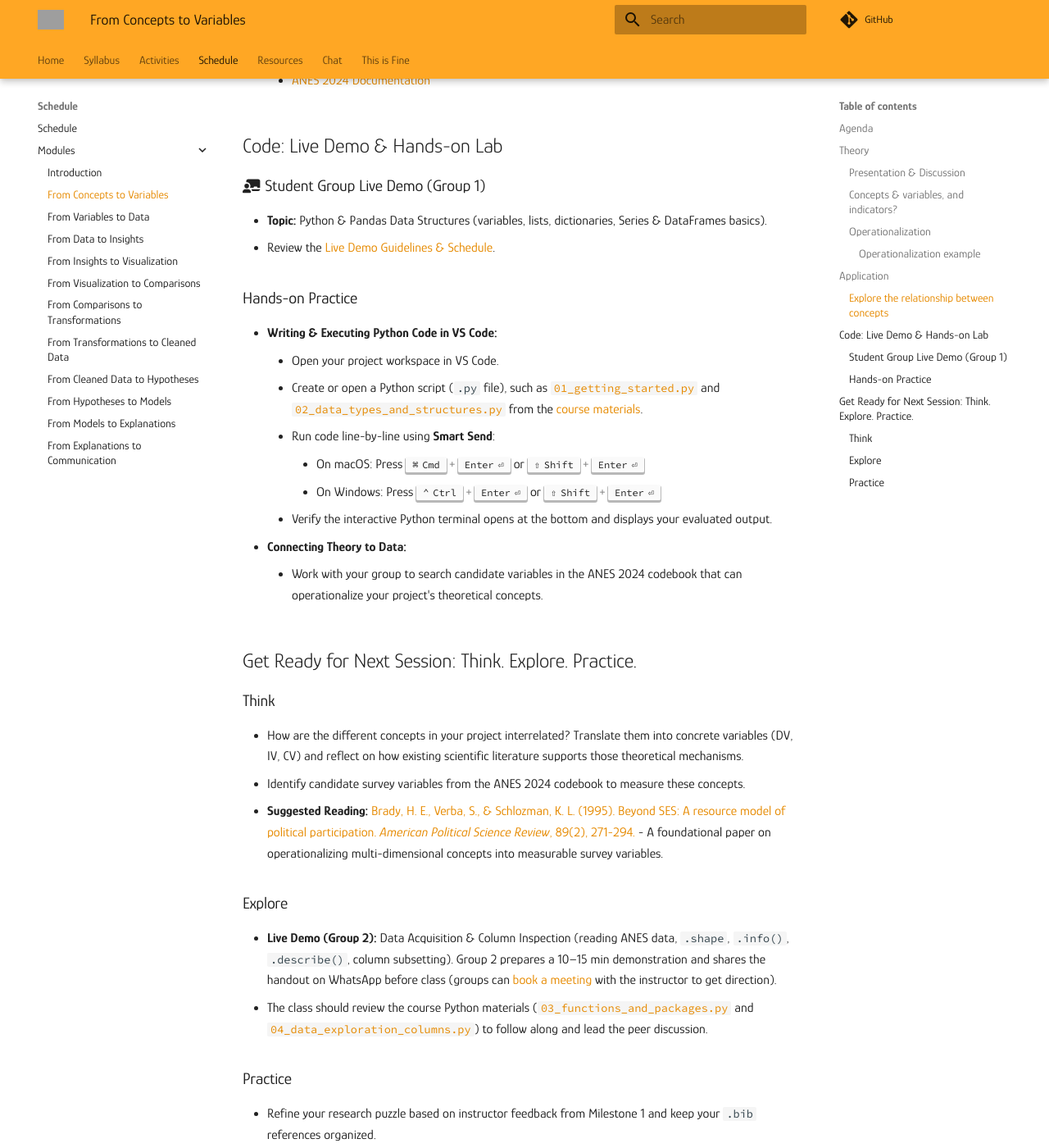
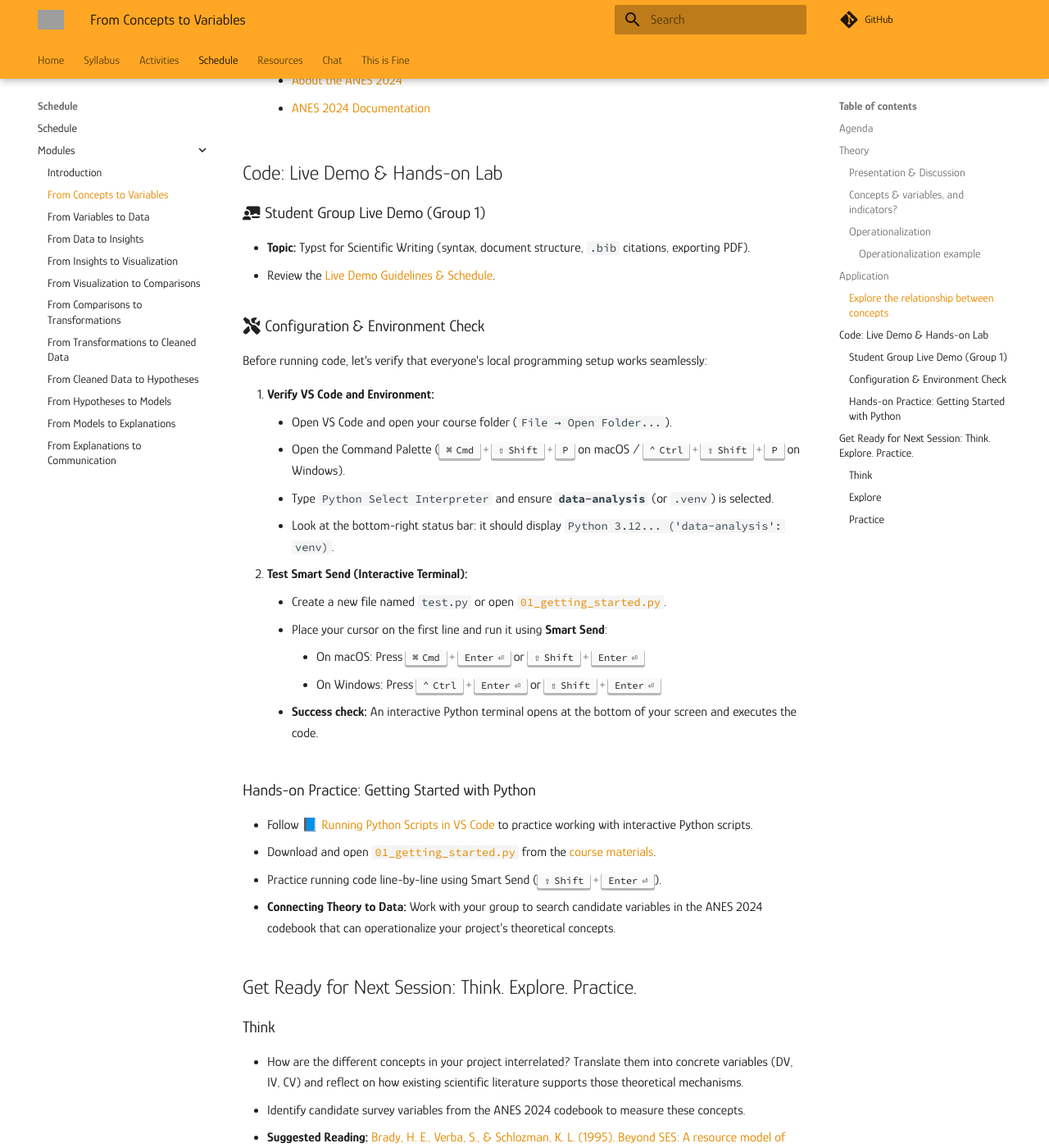
Before and after one commit to mickaeltemporao/data-analysis, an MkDocs documentation site: the page built from docs/modules/variables.md, in a window 1280 px wide and 1400 px high, scrolled down 2485 px. Shown: the whole window at 82% size. Built offline with MkDocs 1.6.1 and Material for MkDocs 9.7.7, drawn with Linux system fonts in a browser that asks for light colours; comment, search, counter and statistics services are not loaded; some of the changed text lies outside the part shown; grey boxes are pictures that could not be loaded.

Commit message:
docs: adjust live demo schedule and session 2 python practice

```diff
--- a/docs/modules/variables.md
+++ b/docs/modules/variables.md
@@ -8,8 +8,9 @@
     - Concepts, & Variables
     - ANES Data Overview
 - [ ] Code
-    - Student Group Live Demo: Python & Pandas Data Structures (Group 1)
-    - Initial Python Scripting in VS Code
+    - Student Group Live Demo: Typst for Scientific Writing (Group 1)
+    - Environment & Configuration Check
+    - First Steps in Python (`01_getting_started.py`)
 
 ## Theory
 
@@ -70,19 +71,29 @@
 ## Code: Live Demo & Hands-on Lab
 
 ### :fontawesome-solid-chalkboard-user: Student Group Live Demo (Group 1)
-- **Topic:** Python & Pandas Data Structures (variables, lists, dictionaries, Series & DataFrames basics).
+- **Topic:** Typst for Scientific Writing (syntax, document structure, `.bib` citations, exporting PDF).
 - Review the [Live Demo Guidelines & Schedule](../activities/participation.md#live-demo-schedule).
 
-### Hands-on Practice
-- **Writing & Executing Python Code in VS Code:**
-    - Open your project workspace in VS Code.
-    - Create or open a Python script (`.py` file), such as [`01_getting_started.py`](https://github.com/mickaeltemporao/materials/blob/main/src/01_getting_started.py) and [`02_data_types_and_structures.py`](https://github.com/mickaeltemporao/materials/blob/main/src/02_data_types_and_structures.py) from the [course materials](https://github.com/mickaeltemporao/materials/tree/main/src).
-    - Run code line-by-line using **Smart Send**:
+### :fontawesome-solid-screwdriver-wrench: Configuration & Environment Check
+Before running code, let's verify that everyone's local programming setup works seamlessly:
+
+1. **Verify VS Code and Environment:**
+    - Open VS Code and open your course folder (`File → Open Folder...`).
+    - Open the Command Palette (++cmd+shift+p++ on macOS / ++ctrl+shift+p++ on Windows).
+    - Type `Python Select Interpreter` and ensure **`data-analysis`** (or `.venv`) is selected.
+    - Look at the bottom-right status bar: it should display `Python 3.12... ('data-analysis': venv)`.
+2. **Test Smart Send (Interactive Terminal):**
+    - Create a new file named `test.py` or open [`01_getting_started.py`](https://github.com/mickaeltemporao/materials/blob/main/src/01_getting_started.py).
+    - Place your cursor on the first line and run it using **Smart Send**:
         - On macOS: Press ++cmd+enter++ or ++shift+enter++
         - On Windows: Press ++ctrl+enter++ or ++shift+enter++
-    - Verify the interactive Python terminal opens at the bottom and displays your evaluated output.
-- **Connecting Theory to Data:**
-    - Work with your group to search candidate variables in the ANES 2024 codebook that can operationalize your project's theoretical concepts.
+    - **Success check:** An interactive Python terminal opens at the bottom of your screen and executes the code.
+
+### Hands-on Practice: Getting Started with Python
+- Follow [📘 Running Python Scripts in VS Code](../resources/notebook-vscode.md) to practice working with interactive Python scripts.
+- Download and open [`01_getting_started.py`](https://github.com/mickaeltemporao/materials/blob/main/src/01_getting_started.py) from the [course materials](https://github.com/mickaeltemporao/materials/tree/main/src).
+- Practice running code line-by-line using Smart Send (++shift+enter++).
+- **Connecting Theory to Data:** Work with your group to search candidate variables in the ANES 2024 codebook that can operationalize your project's theoretical concepts.
 
 
 ## Get Ready for Next Session: Think. Explore. Practice.
@@ -93,9 +104,9 @@
 - **Suggested Reading:** [Brady, H. E., Verba, S., & Schlozman, K. L. (1995). Beyond SES: A resource model of political participation. *American Political Science Review*, 89(2), 271-294.](https://www.cambridge.org/core/journals/american-political-science-review/article/beyond-ses-aresource-model-of-political-participation/CE74BA78807755F0A09E589D631EB03E) - A foundational paper on operationalizing multi-dimensional concepts into measurable survey variables.
 
 ### Explore
-- **Live Demo (Group 2):** Data Acquisition & Column Inspection (reading ANES data, `.shape`, `.info()`, `.describe()`, column subsetting). Group 2 prepares a 10–15 min demonstration and shares the handout on WhatsApp before class (groups can [book a meeting](https://cal.com/mickaeltemporao/1-1-meeting) with the instructor to get direction).
-- The class should review the course Python materials ([`03_functions_and_packages.py`](https://github.com/mickaeltemporao/materials/blob/main/src/03_functions_and_packages.py) and [`04_data_exploration_columns.py`](https://github.com/mickaeltemporao/materials/blob/main/src/04_data_exploration_columns.py)) to follow along and lead the peer discussion.
+- **Live Demo (Group 2):** Python & Pandas Data Structures (variables, lists, dictionaries, Series & DataFrames basics). Group 2 prepares a 10–15 min demonstration and shares the handout on WhatsApp before class (groups can [book a meeting](https://cal.com/mickaeltemporao/1-1-meeting) with the instructor to get direction).
+- The class should review the course Python materials ([`02_data_types_and_structures.py`](https://github.com/mickaeltemporao/materials/blob/main/src/02_data_types_and_structures.py)) and the [Pandas Data Structures Introduction](https://pandas.pydata.org/docs/user_guide/dsintro.html) to follow along and lead the peer discussion.
 
 ### Practice
 - Refine your research puzzle based on instructor feedback from Milestone 1 and keep your `.bib` references organized.
-- Download and run [`01_getting_started.py`](https://github.com/mickaeltemporao/materials/blob/main/src/01_getting_started.py) and [`02_data_types_and_structures.py`](https://github.com/mickaeltemporao/materials/blob/main/src/02_data_types_and_structures.py) in VS Code to build confidence with Python data structures.
+- Download and run [`01_getting_started.py`](https://github.com/mickaeltemporao/materials/blob/main/src/01_getting_started.py) in VS Code to gain confidence executing Python code interactively.
```
Also changed, not shown: docs/activities/participation.md (+4 -4 lines), docs/modules/data.md (+6 -6 lines), docs/modules/exploration-1.md (+6 -6 lines), docs/modules/exploration-2.md (+3 -3 lines), docs/modules/introduction.md (+2 -2 lines).
